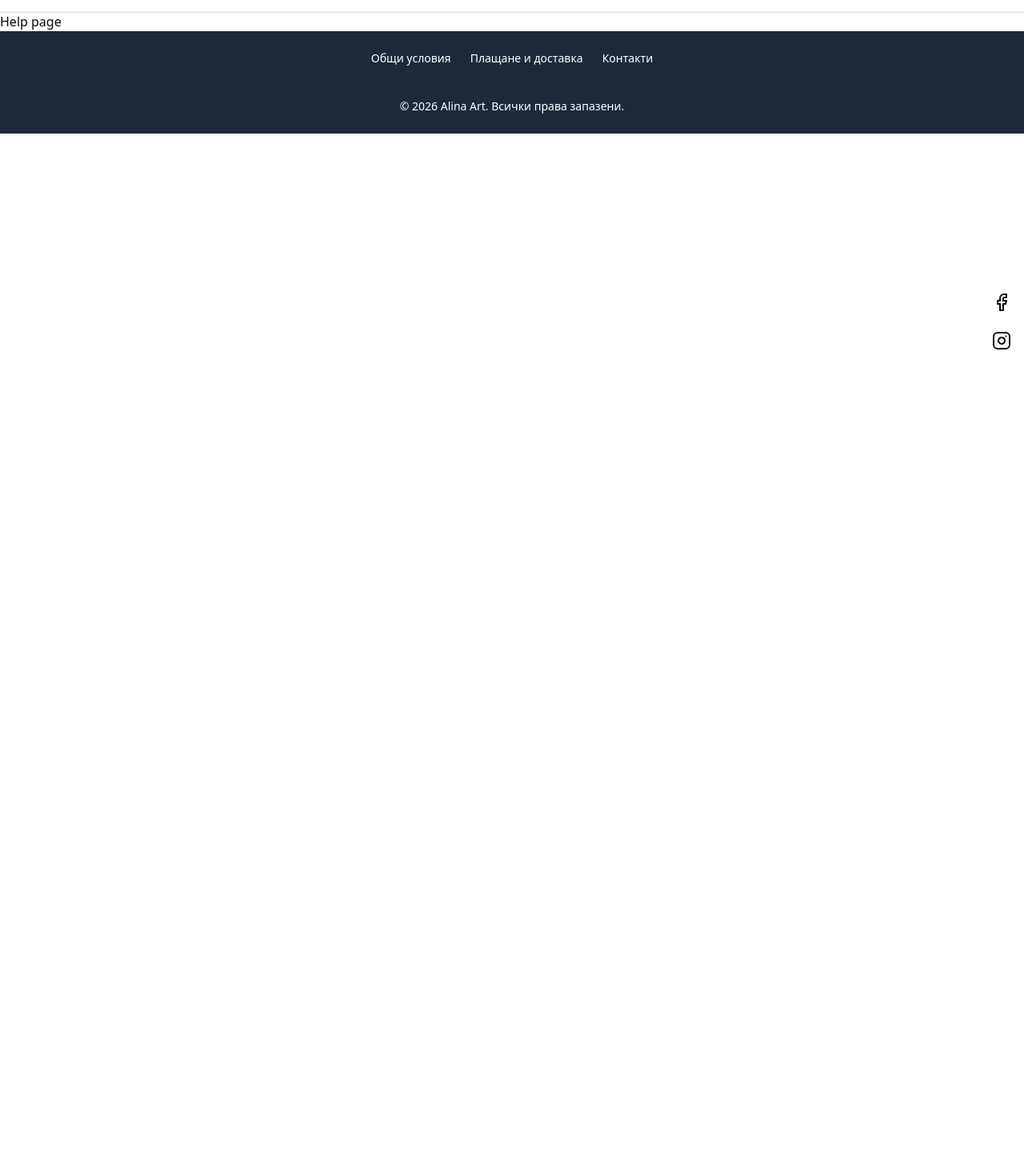
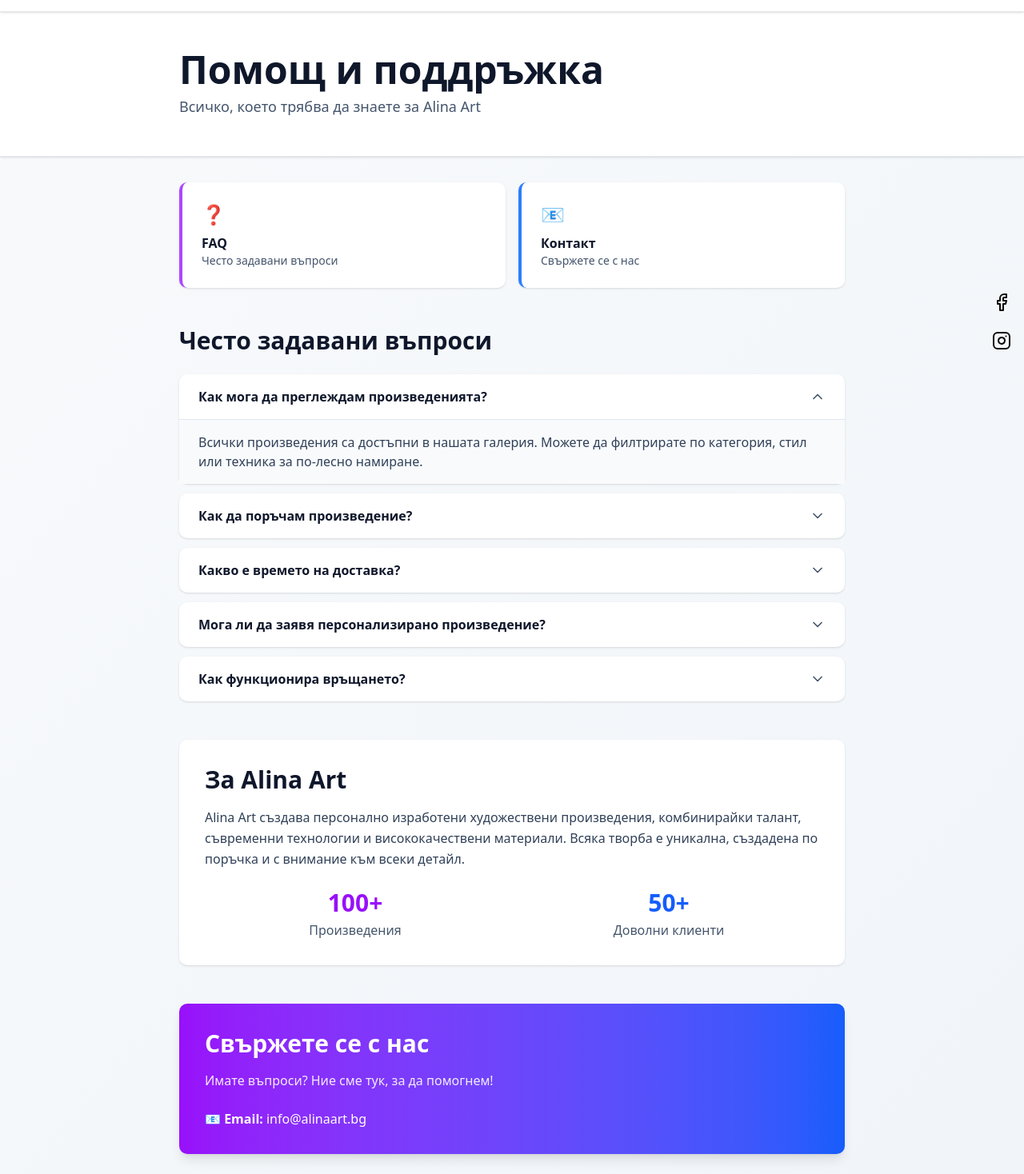
Before and after one commit to KirilSZyapkov/alina_art, a Next.js app: page /help in a window 1280 px wide. Shown: the part 42-1510 px from the top of the page at 80% size. Before the commit the page ends 800 px from the top, so only its background shows below. Built offline with nearby package versions, Linux system fonts and the light colour scheme.

Commit message:
feat: creating the help page.

```diff
--- a/app/(client)/help/page.tsx
+++ b/app/(client)/help/page.tsx
@@ -1,5 +1,116 @@
-export default function HelpPage(){
-    return(
-        <h1>Help page</h1>
-    )
+'use client';
+
+import { useState } from 'react';
+import { ChevronDown } from 'lucide-react';
+
+export default function HelpPage() {
+    const [openFaq, setOpenFaq] = useState<number | null>(0);
+
+    const faqs = [
+        {
+            question: "Как мога да преглеждам произведенията?",
+            answer: "Всички произведения са достъпни в нашата галерия. Можете да филтрирате по категория, стил или техника за по-лесно намиране."
+        },
+        {
+            question: "Как да поръчам произведение?",
+            answer: "Изберете желаното произведение, кликнете на 'Поръчай' и следвайте указанията за плащане. Ще получите потвърждение по имейл."
+        },
+        {
+            question: "Какво е времето на доставка?",
+            answer: "Обичайно време на доставка е 7-14 работни дни, в зависимост от сложността и вида на поръчката."
+        },
+        {
+            question: "Мога ли да заявя персонализирано произведение?",
+            answer: "Да! Свържете се с нас чрез формата за контакт или имейл с подробно описание на вашата идея."
+        },
+        {
+            question: "Как функционира връщането?",
+            answer: "Ако сте недоволни, можете да върнете произведението в оригинално състояние в течение на 14 дни за пълно възтановяване."
+        }
+    ];
+
+    return (
+        <div className="min-h-screen bg-gradient-to-br from-slate-50 to-slate-100">
+            {/* Header */}
+            <div className="bg-white shadow-sm border-b border-slate-200">
+                <div className="max-w-4xl mx-auto px-4 py-12 sm:px-6 lg:px-8">
+                    <h1 className="text-4xl sm:text-5xl font-bold text-slate-900 mb-2">Помощ и поддръжка</h1>
+                    <p className="text-lg text-slate-600">Всичко, което трябва да знаете за Alina Art</p>
+                </div>
+            </div>
+
+            {/* Main Content */}
+            <div className="max-w-4xl mx-auto px-4 py-8 sm:px-6 lg:px-8">
+
+                {/* Quick Links */}
+                <div className="grid grid-cols-2 sm:grid-cols-2 gap-4 mb-12">
+                    <a href="#faq" className="bg-white p-6 rounded-lg shadow hover:shadow-md transition border-l-4 border-purple-500">
+                        <div className="text-2xl mb-2">❓</div>
+                        <h3 className="font-semibold text-slate-900">FAQ</h3>
+                        <p className="text-sm text-slate-600">Често задавани въпроси</p>
+                    </a>
+                    <a href="#contact" className="bg-white p-6 rounded-lg shadow hover:shadow-md transition border-l-4 border-blue-500">
+                        <div className="text-2xl mb-2">📧</div>
+                        <h3 className="font-semibold text-slate-900">Контакт</h3>
+                        <p className="text-sm text-slate-600">Свържете се с нас</p>
+                    </a>
+                </div>
+
+                {/* FAQ Section */}
+                <section id="faq" className="mb-12">
+                    <h2 className="text-3xl font-bold text-slate-900 mb-6">Често задавани въпроси</h2>
+                    <div className="space-y-3">
+                        {faqs.map((faq, index) => (
+                            <div key={index} className="bg-white rounded-lg shadow hover:shadow-md transition">
+                                <button
+                                    onClick={() => setOpenFaq(openFaq === index ? null : index)}
+                                    className="w-full px-6 py-4 flex items-center justify-between hover:bg-slate-50"
+                                >
+                                    <span className="font-semibold text-slate-900 text-left">{faq.question}</span>
+                                    <ChevronDown
+                                        size={20}
+                                        className={`text-slate-600 flex-shrink-0 transition-transform ${openFaq === index ? 'rotate-180' : ''
+                                            }`}
+                                    />
+                                </button>
+                                {openFaq === index && (
+                                    <div className="px-6 py-4 border-t border-slate-200 bg-slate-50 text-slate-700">
+                                        {faq.answer}
+                                    </div>
+                                )}
+                            </div>
+                        ))}
+                    </div>
+                </section>
+
+                {/* About Section */}
+                <section className="mb-12 bg-white rounded-lg shadow p-8">
+                    <h2 className="text-3xl font-bold text-slate-900 mb-4">За Alina Art</h2>
+                    <p className="text-slate-700 mb-4 leading-relaxed">
+                        Alina Art създава персонално изработени художествени произведения, комбинирайки талант, съвременни технологии и висококачествени материали. Всяка творба е уникална, създадена по поръчка и с внимание към всеки детайл.
+                    </p>
+                    <div className="grid sm:grid-cols-2 gap-4 mt-6">
+                        <div className="text-center">
+                            <div className="text-3xl font-bold text-purple-600 mb-1">100+</div>
+                            <p className="text-slate-600">Произведения</p>
+                        </div>
+                        <div className="text-center">
+                            <div className="text-3xl font-bold text-blue-600 mb-1">50+</div>
+                            <p className="text-slate-600">Доволни клиенти</p>
+                        </div>
+                    </div>
+                </section>
+
+                {/* Contact Section */}
+                <section id="contact" className="bg-gradient-to-r from-purple-600 to-blue-600 rounded-lg shadow-lg p-8 text-white">
+                    <h2 className="text-3xl font-bold mb-4">Свържете се с нас</h2>
+                    <p className="mb-6 opacity-90">Имате въпроси? Ние сме тук, за да помогнем!</p>
+                    <div className="space-y-3 text-sm sm:text-base">
+                        <p><span className="font-semibold">📧 Email:</span> info@alinaart.bg</p>
+                    </div>
+                </section>
+
+            </div>
+        </div>
+    );
 }
```
